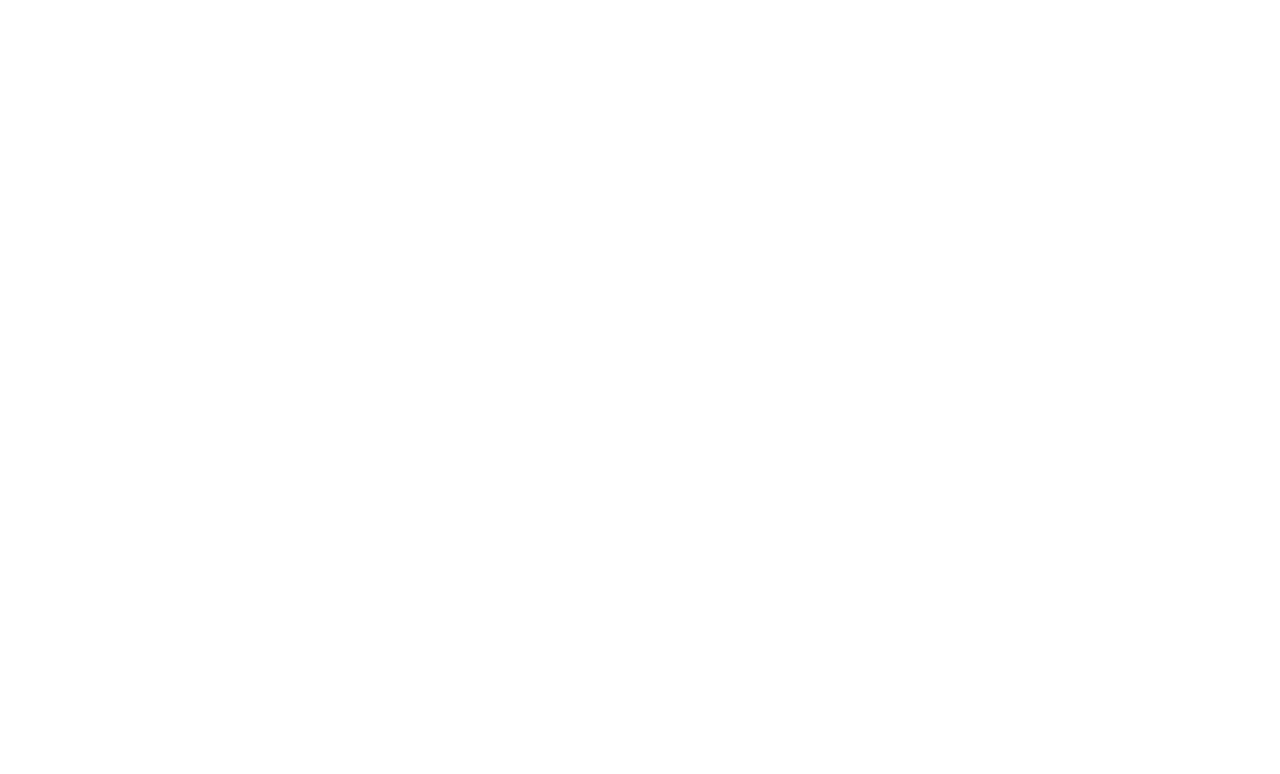
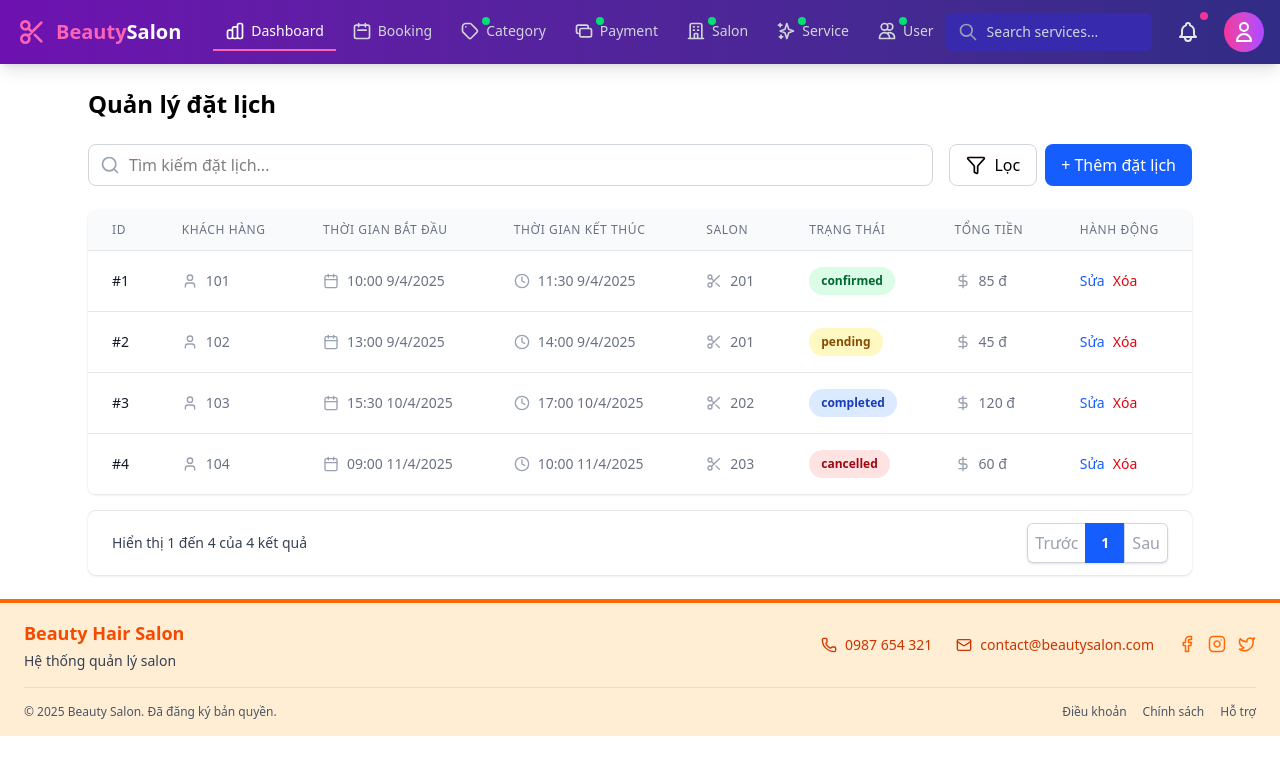
Before and after one commit to thanhtrung321-prog/doantotnghiep_spring-boot, a React (Vite) app: page /admin/booking in a window 1280 px wide. Before the commit this address had no page. Shown: the top 774 px of the page. Built offline with nearby package versions, Linux system fonts and the light colour scheme.

Commit message:
booking admin

```diff
--- a/src/pages/admin/Dashboard/headeradmin/Headeradmin.jsx
+++ b/src/pages/admin/Dashboard/headeradmin/Headeradmin.jsx
@@ -1,4 +1,5 @@
 import React, { useState } from "react";
+import { Link } from "react-router-dom"; // Import Link từ react-router-dom
 
 const HeaderAdmin = () => {
   const [isProfileOpen, setIsProfileOpen] = useState(false);
@@ -103,8 +104,8 @@
 
             {/* Desktop Navigation */}
             <nav className="hidden lg:ml-8 lg:flex lg:space-x-1">
-              <a
-                href="#"
+              <Link
+                to="/admin"
                 onClick={() => setActiveService("dashboard")}
                 className={`${
                   activeService === "dashboard"
@@ -127,12 +128,12 @@
                   />
                 </svg>
                 Dashboard
-              </a>
+              </Link>
 
               {services.map((service) => (
-                <a
+                <Link
                   key={service.id}
-                  href={`#${service.id}`}
+                  to={`/admin/${service.id}`}
                   onClick={() => setActiveService(service.id)}
                   className={`${
                     activeService === service.id
@@ -160,7 +161,7 @@
                     )}
                   </div>
                   {service.name.split(" ")[0]}
-                </a>
+                </Link>
               ))}
             </nav>
           </div>
@@ -317,8 +318,8 @@
                     </div>
                   </div>
                   <div className="py-2 px-4 border-t border-gray-200 bg-gray-50 rounded-b-md">
-                    <a
-                      href="#"
+                    <Link
+                      to="/admin/notifications"
                       className="text-xs font-medium text-indigo-600 hover:text-indigo-500 flex items-center"
                     >
                       <span>View all notifications</span>
@@ -336,7 +337,7 @@
                           d="M9 5l7 7-7 7"
                         />
                       </svg>
-                    </a>
+                    </Link>
                   </div>
                 </div>
               )}
@@ -375,8 +376,8 @@
                     <p className="text-xs text-gray-500">admin@glamsalon.com</p>
                   </div>
                   <div className="py-1" role="menu" aria-orientation="vertical">
-                    <a
-                      href="#"
+                    <Link
+                      to="/admin/profile"
                       className="block px-4 py-2 text-sm text-gray-700 hover:bg-gray-100 flex items-center"
                       role="menuitem"
                     >
@@ -395,9 +396,9 @@
                         />
                       </svg>
                       Your Profile
-                    </a>
-                    <a
-                      href="#"
+                    </Link>
+                    <Link
+                      to="/admin/settings"
                       className="block px-4 py-2 text-sm text-gray-700 hover:bg-gray-100 flex items-center"
                       role="menuitem"
                     >
@@ -422,9 +423,9 @@
                         />
                       </svg>
                       Settings
-                    </a>
-                    <a
-                      href="#"
+                    </Link>
+                    <Link
+                      to="/logout"
                       className="block px-4 py-2 text-sm text-gray-700 hover:bg-gray-100 flex items-center text-red-600 hover:text-red-700"
                       role="menuitem"
                     >
@@ -443,7 +444,7 @@
                         />
                       </svg>
                       Sign out
-                    </a>
+                    </Link>
                   </div>
                 </div>
               )}
@@ -455,8 +456,8 @@
       {/* Mobile menu */}
       <div className={`lg:hidden ${isMobileMenuOpen ? "block" : "hidden"}`}>
         <div className="pt-2 pb-3 space-y-1 bg-indigo-900 border-t border-indigo-800">
-          <a
-            href="#"
+          <Link
+            to="/admin/dashboard"
             onClick={() => setActiveService("dashboard")}
             className={`${
               activeService === "dashboard"
@@ -481,12 +482,12 @@
               </svg>
               Dashboard
             </div>
-          </a>
+          </Link>
 
           {services.map((service) => (
-            <a
+            <Link
               key={service.id}
-              href={`#${service.id}`}
+              to={`/admin/${service.id}`}
               onClick={() => setActiveService(service.id)}
               className={`${
                 activeService === service.id
@@ -516,7 +517,7 @@
                 </div>
                 {service.name}
               </div>
-            </a>
+            </Link>
           ))}
         </div>
       </div>
--- a/src/pages/admin/Dashboard/homeadmin/Bookings.jsx
+++ b/src/pages/admin/Dashboard/homeadmin/Bookings.jsx
@@ -1,11 +1,262 @@
-import React from 'react'
+import React, { useState } from "react";
+import {
+  Search,
+  Filter,
+  Calendar,
+  Clock,
+  User,
+  Scissors,
+  DollarSign,
+  Tag,
+} from "lucide-react";
 
 const Bookings = () => {
+  const [bookings, setBookings] = useState([
+    {
+      id: 1,
+      customer_id: 101,
+      start_time: "2025-04-09T10:00:00",
+      end_time: "2025-04-09T11:30:00",
+      salon_id: 201,
+      status: "confirmed",
+      total_price: 85.0,
+    },
+    {
+      id: 2,
+      customer_id: 102,
+      start_time: "2025-04-09T13:00:00",
+      end_time: "2025-04-09T14:00:00",
+      salon_id: 201,
+      status: "pending",
+      total_price: 45.0,
+    },
+    {
+      id: 3,
+      customer_id: 103,
+      start_time: "2025-04-10T15:30:00",
+      end_time: "2025-04-10T17:00:00",
+      salon_id: 202,
+      status: "completed",
+      total_price: 120.0,
+    },
+    {
+      id: 4,
+      customer_id: 104,
+      start_time: "2025-04-11T09:00:00",
+      end_time: "2025-04-11T10:00:00",
+      salon_id: 203,
+      status: "cancelled",
+      total_price: 60.0,
+    },
+  ]);
+
+  const getStatusColor = (status) => {
+    switch (status) {
+      case "confirmed":
+        return "bg-green-100 text-green-800";
+      case "pending":
+        return "bg-yellow-100 text-yellow-800";
+      case "completed":
+        return "bg-blue-100 text-blue-800";
+      case "cancelled":
+        return "bg-red-100 text-red-800";
+      default:
+        return "bg-gray-100 text-gray-800";
+    }
+  };
+
+  const formatDateTime = (dateString) => {
+    const date = new Date(dateString);
+    return date.toLocaleString("vi-VN", {
+      year: "numeric",
+      month: "numeric",
+      day: "numeric",
+      hour: "2-digit",
+      minute: "2-digit",
+    });
+  };
+
   return (
-    <div>
+    <div className="p-6 max-w-6xl mx-auto">
+      <h1 className="text-2xl font-bold mb-6">Quản lý đặt lịch</h1>
 
+      {/* Search and filter bar */}
+      <div className="flex flex-col md:flex-row justify-between mb-6 gap-4">
+        <div className="relative flex-1">
+          <div className="absolute inset-y-0 left-0 pl-3 flex items-center pointer-events-none">
+            <Search className="h-5 w-5 text-gray-400" />
+          </div>
+          <input
+            type="text"
+            placeholder="Tìm kiếm đặt lịch..."
+            className="pl-10 pr-4 py-2 border border-gray-300 rounded-lg w-full focus:outline-none focus:ring-2 focus:ring-blue-500"
+          />
+        </div>
+        <div className="flex space-x-2">
+          <button className="flex items-center px-4 py-2 bg-white border border-gray-300 rounded-lg hover:bg-gray-50">
+            <Filter className="h-5 w-5 mr-2" />
+            Lọc
+          </button>
+          <button className="px-4 py-2 bg-blue-600 text-white rounded-lg hover:bg-blue-700">
+            + Thêm đặt lịch
+          </button>
+        </div>
+      </div>
+
+      {/* Booking table */}
+      <div className="overflow-x-auto bg-white rounded-lg shadow">
+        <table className="min-w-full divide-y divide-gray-200">
+          <thead className="bg-gray-50">
+            <tr>
+              <th
+                scope="col"
+                className="px-6 py-3 text-left text-xs font-medium text-gray-500 uppercase tracking-wider"
+              >
+                ID
+              </th>
+              <th
+                scope="col"
+                className="px-6 py-3 text-left text-xs font-medium text-gray-500 uppercase tracking-wider"
+              >
+                Khách hàng
+              </th>
+              <th
+                scope="col"
+                className="px-6 py-3 text-left text-xs font-medium text-gray-500 uppercase tracking-wider"
+              >
+                Thời gian bắt đầu
+              </th>
+              <th
+                scope="col"
+                className="px-6 py-3 text-left text-xs font-medium text-gray-500 uppercase tracking-wider"
+              >
+                Thời gian kết thúc
+              </th>
+              <th
+                scope="col"
+                className="px-6 py-3 text-left text-xs font-medium text-gray-500 uppercase tracking-wider"
+              >
+                Salon
+              </th>
+              <th
+                scope="col"
+                className="px-6 py-3 text-left text-xs font-medium text-gray-500 uppercase tracking-wider"
+              >
+                Trạng thái
+              </th>
+              <th
+                scope="col"
+                className="px-6 py-3 text-left text-xs font-medium text-gray-500 uppercase tracking-wider"
+              >
+                Tổng tiền
+              </th>
+              <th
+                scope="col"
+                className="px-6 py-3 text-left text-xs font-medium text-gray-500 uppercase tracking-wider"
+              >
+                Hành động
+              </th>
+            </tr>
+          </thead>
+          <tbody className="bg-white divide-y divide-gray-200">
+            {bookings.map((booking) => (
+              <tr key={booking.id} className="hover:bg-gray-50">
+                <td className="px-6 py-4 whitespace-nowrap text-sm font-medium text-gray-900">
+                  #{booking.id}
+                </td>
+                <td className="px-6 py-4 whitespace-nowrap text-sm text-gray-500">
+                  <div className="flex items-center">
+                    <User className="h-4 w-4 mr-2 text-gray-400" />
+                    {booking.customer_id}
+                  </div>
+                </td>
+                <td className="px-6 py-4 whitespace-nowrap text-sm text-gray-500">
+                  <div className="flex items-center">
+                    <Calendar className="h-4 w-4 mr-2 text-gray-400" />
+                    {formatDateTime(booking.start_time)}
+                  </div>
+                </td>
+                <td className="px-6 py-4 whitespace-nowrap text-sm text-gray-500">
+                  <div className="flex items-center">
+                    <Clock className="h-4 w-4 mr-2 text-gray-400" />
+                    {formatDateTime(booking.end_time)}
+                  </div>
+                </td>
+                <td className="px-6 py-4 whitespace-nowrap text-sm text-gray-500">
+                  <div className="flex items-center">
+                    <Scissors className="h-4 w-4 mr-2 text-gray-400" />
+                    {booking.salon_id}
+                  </div>
+                </td>
+                <td className="px-6 py-4 whitespace-nowrap">
+                  <span
+                    className={`px-3 py-1 inline-flex text-xs leading-5 font-semibold rounded-full ${getStatusColor(
+                      booking.status
+                    )}`}
+                  >
+                    {booking.status}
+                  </span>
+                </td>
+                <td className="px-6 py-4 whitespace-nowrap text-sm text-gray-500">
+                  <div className="flex items-center">
+                    <DollarSign className="h-4 w-4 mr-2 text-gray-400" />
+                    {booking.total_price.toLocaleString("vi-VN")} đ
+                  </div>
+                </td>
+                <td className="px-6 py-4 whitespace-nowrap text-sm font-medium">
+                  <div className="flex space-x-2">
+                    <button className="text-blue-600 hover:text-blue-900">
+                      Sửa
+                    </button>
+                    <button className="text-red-600 hover:text-red-900">
+                      Xóa
+                    </button>
+                  </div>
+                </td>
+              </tr>
+            ))}
+          </tbody>
+        </table>
+      </div>
+
+      {/* Pagination */}
+      <div className="flex items-center justify-between border-t border-gray-200 bg-white px-4 py-3 sm:px-6 mt-4 rounded-lg shadow">
+        <div className="flex flex-1 justify-between sm:hidden">
+          <button className="relative inline-flex items-center px-4 py-2 border border-gray-300 text-sm font-medium rounded-md text-gray-700 bg-white hover:bg-gray-50">
+            Trước
+          </button>
+          <button className="ml-3 relative inline-flex items-center px-4 py-2 border border-gray-300 text-sm font-medium rounded-md text-gray-700 bg-white hover:bg-gray-50">
+            Sau
+          </button>
+        </div>
+        <div className="hidden sm:flex sm:flex-1 sm:items-center sm:justify-between">
+          <div>
+            <p className="text-sm text-gray-700">
+              Hiển thị <span className="font-medium">1</span> đến{" "}
+              <span className="font-medium">4</span> của{" "}
+              <span className="font-medium">4</span> kết quả
+            </p>
+          </div>
+          <div>
+            <nav
+              className="isolate inline-flex -space-x-px rounded-md shadow-sm"
+              aria-label="Pagination"
+            >
+              <button className="relative inline-flex items-center rounded-l-md px-2 py-2 text-gray-400 ring-1 ring-inset ring-gray-300 hover:bg-gray-50 focus:z-20 focus:outline-offset-0">
+                Trước
+              </button>
+              <button className="relative inline-flex items-center px-4 py-2 text-sm font-semibold text-white bg-blue-600 focus:z-20">
+                1
+              </button>
+              <button className="relative inline-flex items-center rounded-r-md px-2 py-2 text-gray-400 ring-1 ring-inset ring-gray-300 hover:bg-gray-50 focus:z-20 focus:outline-offset-0">
+                Sau
+              </button>
+            </nav>
+          </div>
+        </div>
+      </div>
     </div>
-  )
-}
+  );
+};
 
-export default Bookings
+export default Bookings;
--- a/src/routes/AppRoutes.jsx
+++ b/src/routes/AppRoutes.jsx
@@ -17,6 +17,7 @@
 import Footeradmin from "../pages/admin/Dashboard/footeradmin/footeradmin";
 import HeaderAdmin from "../pages/admin/Dashboard/headeradmin/headeradmin";
 import Dashboard from "../pages/admin/Dashboard/homeadmin/Dashboard";
+import Bookings from "../pages/admin/Dashboard/homeadmin/Bookings";
 
 const AppRoutes = () => {
   return (
@@ -149,6 +150,16 @@
           </>
         }
       />
+      <Route
+        path="/admin/booking"
+        element={
+          <>
+            <HeaderAdmin />
+            <Bookings />
+            <Footeradmin />
+          </>
+        }
+      />
     </Routes>
   );
 };
```
